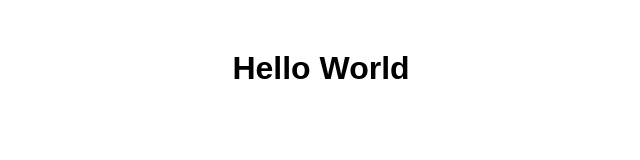
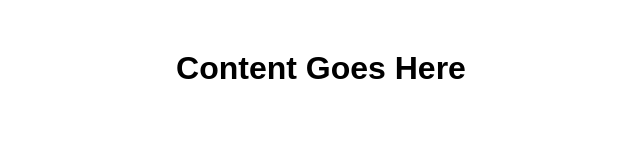
Before and after one commit to kentellm/SynapsDX_MI, a plain HTML site: page index.html in a window 1280 px wide. Shown: the whole page, without its empty margins (319-959 px from the left). Drawn offline with Linux system fonts and the light colour scheme.

Commit message:
Update index.html

```diff
--- a/index.html
+++ b/index.html
@@ -7,7 +7,7 @@
     <link rel="stylesheet" href="src/styles.css">
     </head>
 <body>
-    <h1>Hello World</h1>
+    <h1>Content Goes Here</h1>
     <script src="src/script.js"></script>
 </body>
 </html>
```
